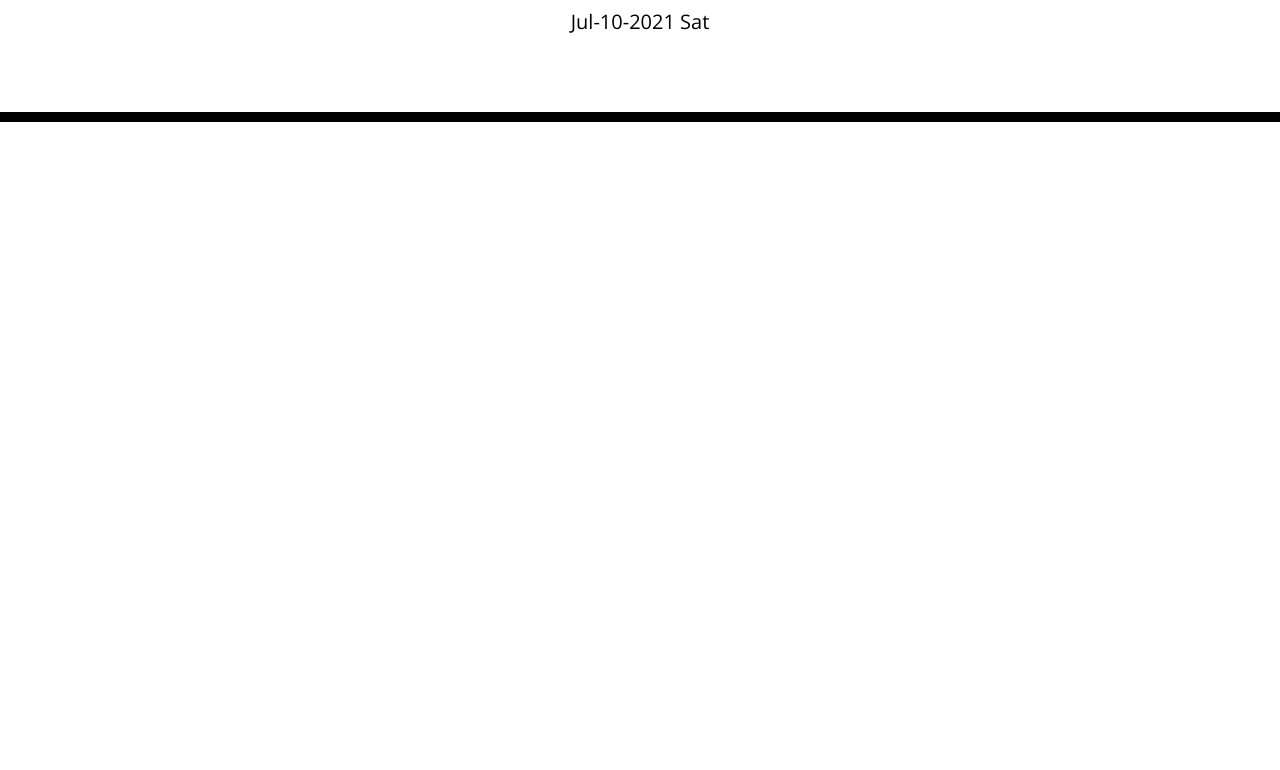
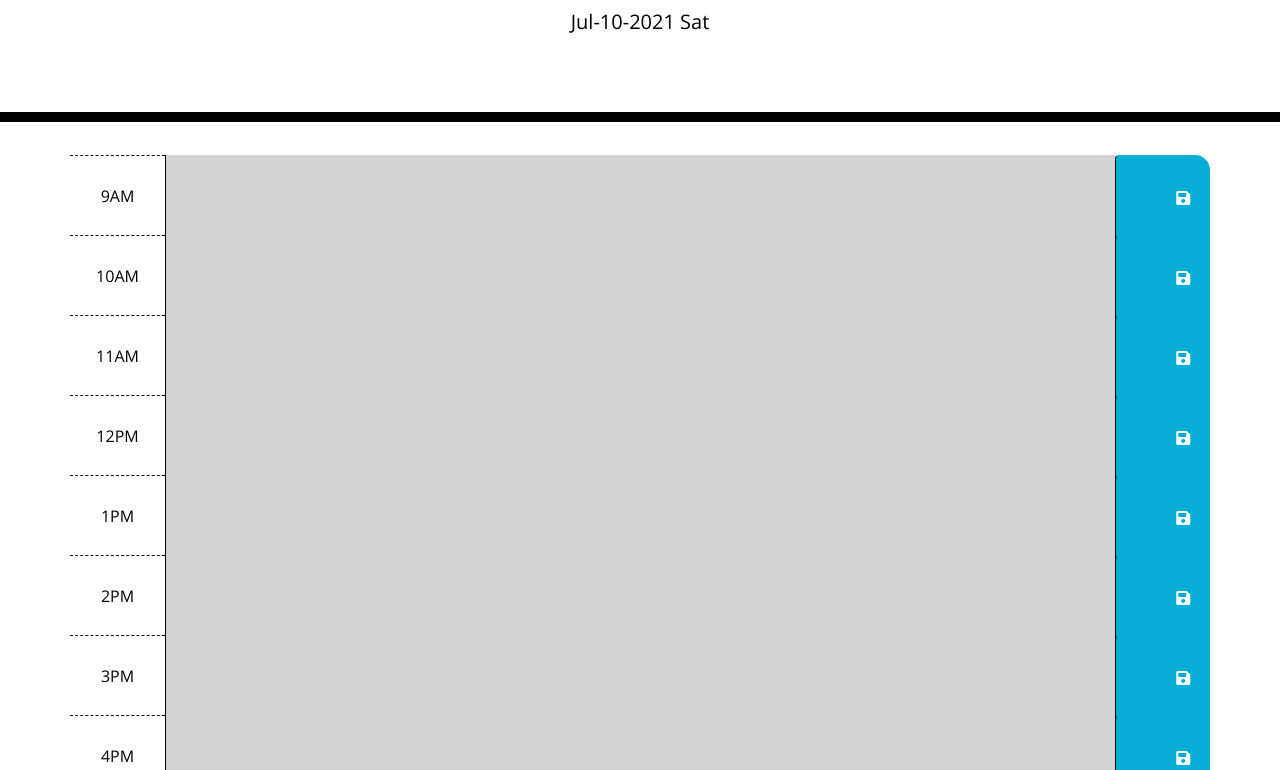
Before and after one commit to 0xZ3n/super-disco, a plain HTML site: page index.html in a window 1280 px wide. Shown: the part 182-952 px from the top of the page. Before the commit the page ends 800 px from the top, so only its background shows below. Drawn offline with nearby package versions, Linux system fonts and the light colour scheme.

Commit message:
changes made to display times and input boxes, changes color with past,present, future times

```diff
--- a/assets/js/script.js
+++ b/assets/js/script.js
@@ -1,6 +1,7 @@
 //formatting the displayed current day
 var now = dayjs().format('MMM-DD-YYYY ddd');
-
+var currentTime = moment().hour();
+console.log(currentTime);
 $('#currentDay').text(now);
 
 var workHours = [
@@ -16,7 +17,48 @@ var workHours = [
         time: 11,
         timeDisplay: '11:00 am',
     },
+    {
+        time: 12,
+        timeDisplay: '12:00 pm',
+    },
+    {
+        time: 10,
+        timeDisplay: '10:00 pm',
+    },
+    {
+        time: 11,
+        timeDisplay: '11:00 am',
+    },
+    {
+        time: 9,
+        timeDisplay: '9:00 am',
+    },
+    {
+        time: 10,
+        timeDisplay: '10:00 am',
+    },
+    {
+        time: 11,
+        timeDisplay: '11:00 am',
+    }
 ];
+
+var textAreaBlock = $(".description");
+console.log(textAreaBlock);
+
+textAreaBlock.each(function(){
+    console.log($(this).attr("id"));
+    var timeBlockHour = parseInt($(this).attr("id"));
+    if(timeBlockHour === currentTime) {
+        console.log("is equal")
+        $(this).addClass("present");
+    } else if (timeBlockHour < currentTime) {
+        $(this).addClass("past");
+    } else {
+        $(this).addClass("future");
+    }
+
+})
 
 
 
--- a/index.html
+++ b/index.html
@@ -30,6 +30,123 @@
     </header>
     <div class="container">
       <!-- Timeblocks go here -->
+      <div class="row time-block">
+        <div class="col-md-1 hour">
+          9AM
+        </div>
+        <textarea class="col-md-10 description" id="9">
+
+
+        </textarea>
+        <button class="col-md-1 saveBtn btn">
+          <i class="fas fa-save"></i>
+
+        </button>
+      </div>
+      <div class="row time-block">
+        <div class="col-md-1 hour">
+          10AM
+        </div>
+        <textarea class="col-md-10 description" id="10">
+
+
+        </textarea>
+        <button class="col-md-1 saveBtn btn">
+          <i class="fas fa-save"></i>
+
+        </button>
+      </div>
+      <div class="row time-block">
+        <div class="col-md-1 hour">
+          11AM
+        </div>
+        <textarea class="col-md-10 description" id="11">
+
+
+        </textarea>
+        <button class="col-md-1 saveBtn btn">
+          <i class="fas fa-save"></i>
+
+        </button>
+      </div>
+      <div class="row time-block">
+        <div class="col-md-1 hour">
+          12PM
+        </div>
+        <textarea class="col-md-10 description" id="12">
+
+
+        </textarea>
+        <button class="col-md-1 saveBtn btn">
+          <i class="fas fa-save"></i>
+
+        </button>
+      </div>
+      <div class="row time-block">
+        <div class="col-md-1 hour">
+          1PM
+        </div>
+        <textarea class="col-md-10 description" id="13">
+
+
+        </textarea>
+        <button class="col-md-1 saveBtn btn">
+          <i class="fas fa-save"></i>
+
+        </button>
+      </div>
+      <div class="row time-block">
+        <div class="col-md-1 hour">
+          2PM
+        </div>
+        <textarea class="col-md-10 description" id="14">
+
+
+        </textarea>
+        <button class="col-md-1 saveBtn btn">
+          <i class="fas fa-save"></i>
+
+        </button>
+      </div>
+      <div class="row time-block">
+        <div class="col-md-1 hour">
+          3PM
+        </div>
+        <textarea class="col-md-10 description" id="15">
+
+
+        </textarea>
+        <button class="col-md-1 saveBtn btn">
+          <i class="fas fa-save"></i>
+
+        </button>
+      </div>
+      <div class="row time-block">
+        <div class="col-md-1 hour">
+          4PM
+        </div>
+        <textarea class="col-md-10 description" id="16">
+
+
+        </textarea>
+        <button class="col-md-1 saveBtn btn">
+          <i class="fas fa-save"></i>
+
+        </button>
+      </div>
+      <div class="row time-block">
+        <div class="col-md-1 hour">
+          5PM
+        </div>
+        <textarea class="col-md-10 description" id="17">
+
+
+        </textarea>
+        <button class="col-md-1 saveBtn btn">
+          <i class="fas fa-save"></i>
+
+        </button>
+      </div>
     </div>
 
     <!-- DayJS -->
```
